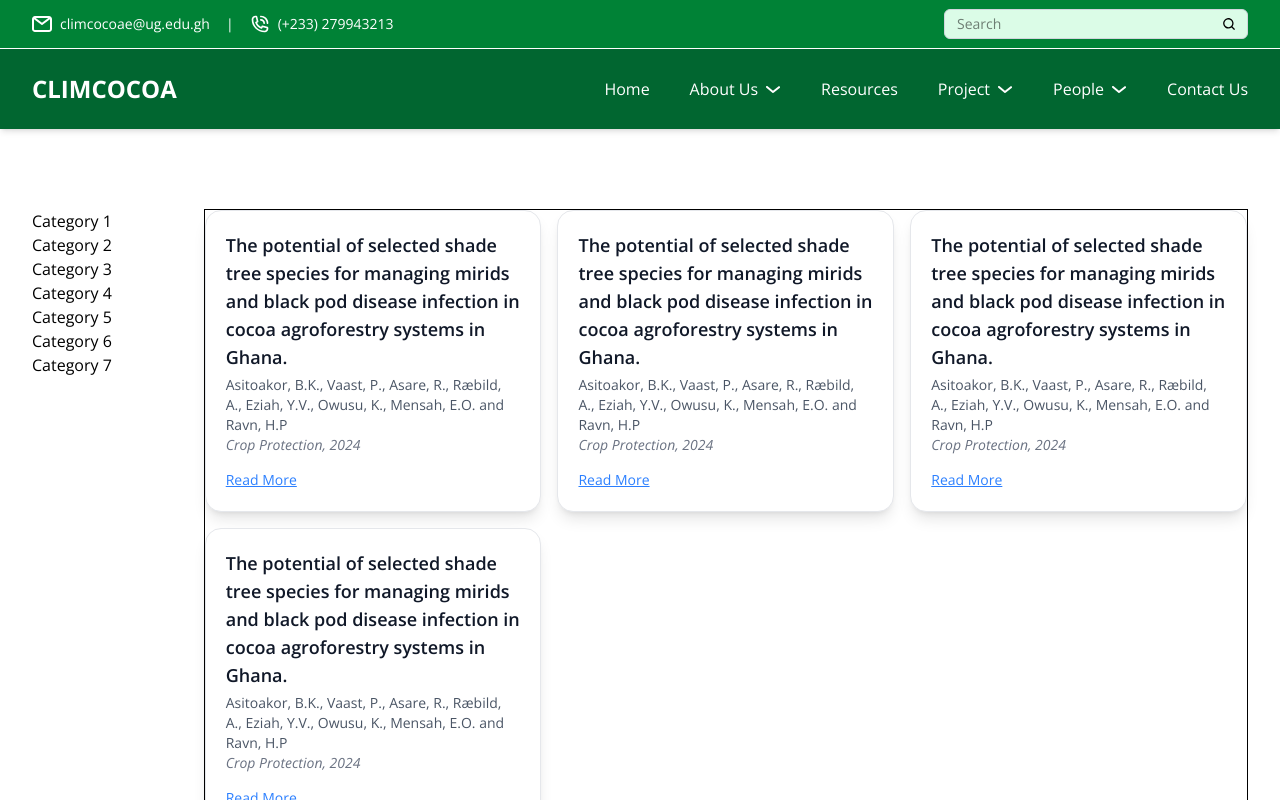
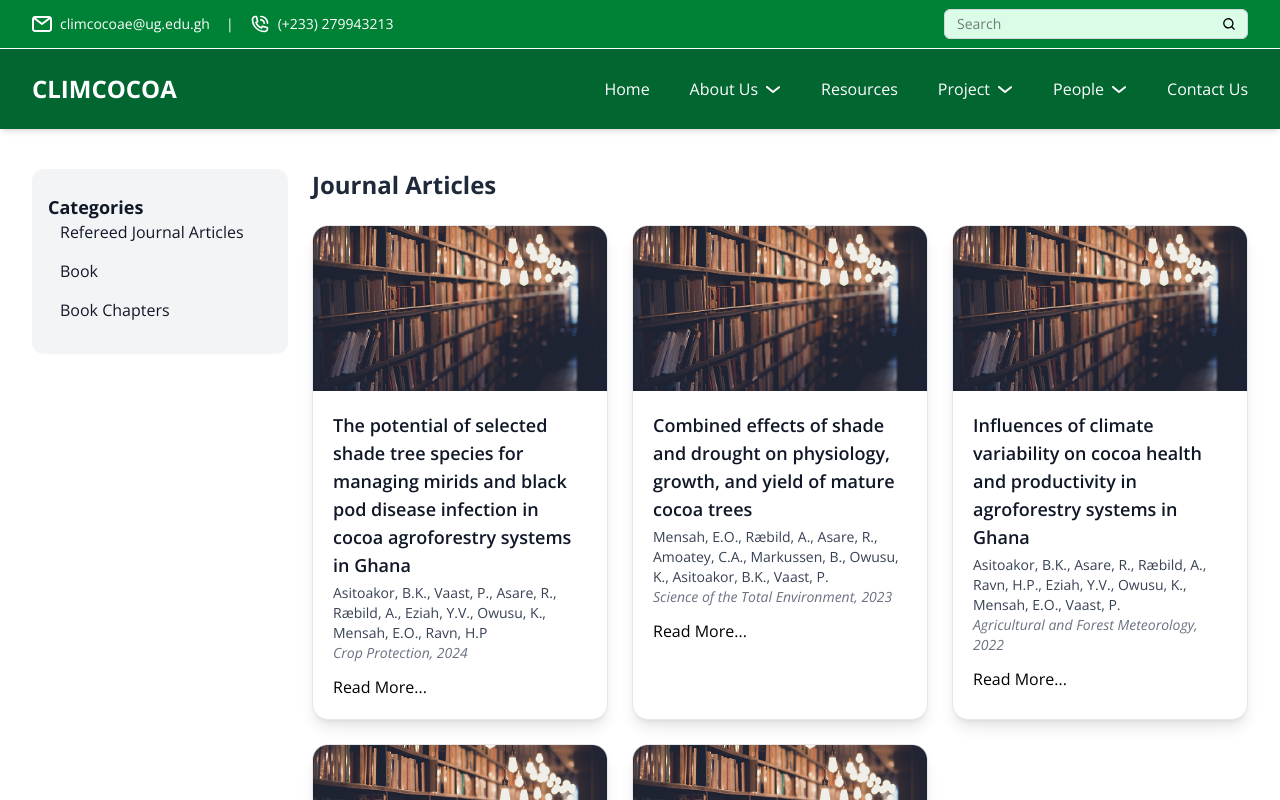
Before and after one commit to Geraldkhody/CLIMCOCOA, a React (Vite) app: page /resource in a window 1280 px wide. Shown: the top 800 px of the page. Built offline with nearby package versions, Linux system fonts and the light colour scheme; a web font is replaced by a local one.

Commit message:
Resource page done

```diff
--- a/src/Screens/Resource/Card.jsx
+++ b/src/Screens/Resource/Card.jsx
@@ -1,21 +1,97 @@
+import { Link } from "react-router-dom";
+import style from "./Card.module.css";
+import image from "@/assets/Resource.png";
+
 export default function ResearchCard({ title, authors, journal, year, doi }) {
-    return (
-      <div className="bg-white shadow-lg rounded-2xl p-5 border border-gray-200 hover:shadow-xl transition-all">
-        <h3 className="text-lg font-semibold text-gray-900 hover:text-blue-600">
-          <a href={doi} target="_blank" rel="noopener noreferrer">{title}</a>
+  return (
+    <Link
+      to={doi}
+      target="_blank"
+      rel="noopener noreferrer"
+      className={`${style.researchCard} max-w-[400px] h-full bg-white shadow-lg rounded-2xl border border-gray-200 hover:shadow-xl transition-all group`}
+    >
+      <img src={image} alt="" />
+
+      <div className="p-5">
+        <h3 className="text-lg font-semibold text-gray-900 group-hover:text-green-800">
+          {title}
         </h3>
-        <p className="text-sm text-gray-600 mt-1">{authors}</p>
-        <p className="text-sm italic text-gray-500">{journal}, {year}</p>
+        <p className="text-sm text-gray-700 mt-1">{authors}</p>
+        <p className="text-sm italic text-gray-500">
+          {journal}, {year}
+        </p>
+        <div className="mt-3">
+          <p>
+            Read More...
+          </p>
+        </div>
+      </div>
+    </Link>
+  );
+}
+
+export function ResearchCard2({ title, authors, journal, year, doi }) {
+  return (
+    <Link
+      to={doi}
+      target="_blank"
+      rel="noopener noreferrer"
+      className={`${style.researchCard} bg-green-700 shadow-lg rounded-2xl  border border-gray-200 hover:shadow-2xl transition-all group`}
+    >
+      <img src={image} alt="" />
+
+      <div className="p-5">
+        <h3 className="text-lg font-semibold text-white group-hover:text-blue-600">
+          {title}
+        </h3>
+        <p className="text-sm text-gray-100 mt-2">{authors}</p>
+        <p className="text-sm italic text-gray-300">
+          {journal}, {year}
+        </p>
+        <div className="mt-3">
+          <Link
+            to={doi}
+            target="_blank"
+            rel="noopener noreferrer"
+            className="text-blue-500 hover:text-blue-700 text-sm no-underline"
+          >
+            Read More...
+          </Link>
+        </div>
+      </div>
+    </Link>
+  );
+}
+
+export function ResearchCard3({ title, authors, journal, year, doi }) {
+  return (
+    <div
+      className={`${style.researchCard} bg-white hover:bg-green-600 shadow-lg rounded-2xl border border-gray-200 hover:shadow-xl transition-all group`}
+    >
+      <img src={image} alt="" />
+      <div className="p-5  hover:shadow-xl transition-all">
+        <h3 className="text-lg font-semibold text-gray-900  group-hover:text-white">
+          <a href={doi} target="_blank" rel="noopener noreferrer">
+            {title}
+          </a>
+        </h3>
+        <p className="text-sm text-gray-600 group-hover:text-gray-100 mt-1">
+          {authors}
+        </p>
+        <p className="text-sm italic text-gray-500 group-hover:text-gray-200">
+          {journal}, {year}
+        </p>
         <div className="mt-3">
           <a
             href={doi}
             target="_blank"
             rel="noopener noreferrer"
-            className="text-blue-500 hover:text-blue-700 underline text-sm"
+            className="text-blue-500 hover:text-blue-700 text-sm"
           >
-            Read More
+            Read More...
           </a>
         </div>
       </div>
-    );
-  }
+    </div>
+  );
+}
--- /dev/null
+++ b/src/Screens/Resource/Card.module.css
@@ -0,0 +1,7 @@
+/* Custom styles if needed */
+.researchCard {
+    transition: transform 0.2s ease-in-out;
+  }
+  .researchCard:hover {
+    transform: scale(1.02);
+  }
--- a/src/Screens/Resource/Resource.jsx
+++ b/src/Screens/Resource/Resource.jsx
@@ -1,41 +1,227 @@
-import React from 'react'
-import ResearchCard from './Card';
+import React, { useRef, useState } from "react";
+import ResearchCard from "./Card";
+import { Menu } from "lucide-react";
 
 const Resource = () => {
+    const [showSidebar, setShowSidebar] = useState(false);
 
-    const book = {
-        title: "The potential of selected shade tree species for managing mirids and black pod disease infection in cocoa agroforestry systems in Ghana. ",
-        author: "Asitoakor, B.K., Vaast, P., Asare, R., Ræbild, A., Eziah, Y.V., Owusu, K., Mensah, E.O. and Ravn, H.P ",
+    const journalArticlesRef = useRef(null)
+    const booksRef = useRef(null)
+    const bookChaptersRef = useRef(null)
+
+  const publications = {
+    journalArticles: [
+      {
+        title:
+          "The potential of selected shade tree species for managing mirids and black pod disease infection in cocoa agroforestry systems in Ghana",
+        authors:
+          "Asitoakor, B.K., Vaast, P., Asare, R., Ræbild, A., Eziah, Y.V., Owusu, K., Mensah, E.O., Ravn, H.P",
         journal: "Crop Protection",
-        year: "2024",
-        DOI: "https://doi.org/10.1016/j.cropro.2024.106810",
+        year: 2024,
+        doi: "https://doi.org/10.1016/j.cropro.2024.106810",
+      },
+      {
+        title:
+          "Combined effects of shade and drought on physiology, growth, and yield of mature cocoa trees",
+        authors:
+          "Mensah, E.O., Ræbild, A., Asare, R., Amoatey, C.A., Markussen, B., Owusu, K., Asitoakor, B.K., Vaast, P.",
+        journal: "Science of the Total Environment",
+        year: 2023,
+        doi: "https://doi.org/10.1016/j.scitotenv.2023.165657",
+      },
+      {
+        title:
+          "Influences of climate variability on cocoa health and productivity in agroforestry systems in Ghana",
+        authors:
+          "Asitoakor, B.K., Asare, R., Ræbild, A., Ravn, H.P., Eziah, Y.V., Owusu, K., Mensah, E.O., Vaast, P.",
+        journal: "Agricultural and Forest Meteorology",
+        year: 2022,
+        doi: "https://doi.org/10.1016/j.agrformet.2022.109199",
+      },
+      {
+        title:
+          "Selected shade tree species improved cocoa yields in low-input agroforestry systems in Ghana",
+        authors:
+          "Asitoakor, B.K., Ræbild, A., Ravn, H.P., Vaast, P., Eziah, Y.V., Owusu, K., Mensah, E.O., Asare, R.",
+        journal: "Agricultural Systems",
+        year: 2022,
+        doi: "https://doi.org/10.1016/j.agsy.2022.103476",
+      },
+      {
+        title:
+          "Limited effects of shade on physiological performances of cocoa (Theobroma cacao L.) under elevated temperature",
+        authors:
+          "Mensah, E.O., Asare, R., Vaast, P., Amoatey, C.A., Markussen, B., Owusu, K., Asitoakor, B.K., Ræbild, A.",
+        journal: "Environmental and Experimental Botany",
+        year: 2022,
+        doi: "https://doi.org/10.1016/j.envexpbot.2022.104983",
+      },
+    ],
+
+    books: [
+      {
+        title:
+          "Agroforestry as Climate Change Adaptation: The Case of Cocoa Farming in Ghana",
+        authors: "Olwig, M. F., Skovmand Bosselmann, A., Owusu, K.",
+        journal: "Springer Nature",
+        year: 2024,
+        doi: "https://doi.org/10.1007/978-3-031-45635-0",
+      },
+    ],
+
+    bookChapters: [
+      {
+        title: "Introduction: climate, cocoa and trees",
+        authors: "Olwig, M. F., Asare, R., Meilby, H., Vaast, P., Owusu, K.",
+        journal: "In Agroforestry as Climate Change Adaptation",
+        year: 2023,
+        doi: "https://doi.org/10.1007/978-3-031-45635-0_1",
+      },
+      {
+        title: "Cocoa under heat and drought stress",
+        authors:
+          "Mensah, E. O., Vaast, P., Asare, R., Amoatey, C. A., Owusu, K., Asitoakor, B. K., Ræbild, A.",
+        journal: "In Agroforestry as Climate Change Adaptation",
+        year: 2023,
+        doi: "https://doi.org/10.1007/978-3-031-45635-0_2",
+      },
+      {
+        title:
+          "Shade Tree Species Matter: Sustainable Cocoa-Agroforestry Management",
+        authors:
+          "Asitoakor, B. K., Ræbild, A., Vaast, P., Ravn, H. P., Owusu, K., Mensah, E. O., Asare, R.",
+        journal: "In Agroforestry as Climate Change Adaptation",
+        year: 2023,
+        doi: "https://doi.org/10.1007/978-3-031-45635-0_3",
+      },
+      {
+        title:
+          "Social challenges and opportunities in agroforestry: cocoa farmers' perspectives",
+        authors: "Bosselmann, A. S., Boadi, S. A., Olwig, M. F., Asare, R.",
+        journal: "In Agroforestry as Climate Change Adaptation",
+        year: 2023,
+        doi: "https://doi.org/10.1007/978-3-031-45635-0_4",
+      },
+      {
+        title: "Household economics of cocoa agroforestry: costs and benefits",
+        authors:
+          "Boadi, S. A., Bosselmann, A. S., Owusu, K., Asare, R., Olwig, M. F.",
+        journal: "In Agroforestry as Climate Change Adaptation",
+        year: 2023,
+        doi: "https://doi.org/10.1007/978-3-031-45635-0_5",
+      },
+      {
+        title:
+          "Can Agroforestry Provide a Future for Cocoa? Implications for Policy and Practice",
+        authors: "Olwig, M. F., Asare, R., Vaast, P., Bosselmann, A. S.",
+        journal: "In Agroforestry as Climate Change Adaptation",
+        year: 2024,
+        doi: "https://doi.org/10.1007/978-3-031-45635-0_6",
+      },
+      {
+        title:
+          "The role of innovation in sustainable cocoa cultivation: Moving beyond mitigation and adaptation",
+        authors:
+          "Boadi, S. A., Olwig, M. F., Asare, R., Bosselmann, A. S., Owusu, K.",
+        journal:
+          "In Climate-induced innovation: Mitigation and adaptation to climate change",
+        year: 2022,
+        doi: "https://doi.org/10.1007/978-3-031-01330-0_3",
+      },
+    ],
+  };
+
+  const scrollToSection = (ref) => {
+    if (ref.current) {
+      ref.current.scrollIntoView({ behavior: "smooth", block: "start" });
+      setShowSidebar(false); // Close sidebar on mobile after clicking
+      console.log("oasdjakd")
     }
+  };
 
   return (
-    <div className='wrapper mt-20 flex'>
-        <div className='w-50 gap-10 '>
-            <p>Category 1</p>
-            <p>Category 2</p>
-            <p>Category 3</p>
-            <p>Category 4</p>
-            <p>Category 5</p>
-            <p>Category 6</p>
-            <p>Category 7</p>
+    <div className="wrapper mt-10 flex flex-col md:flex-row gap-6">
+      {/* Mobile Sidebar Toggle */}
+      <button
+        className="md:hidden bg-gray-200 p-2 rounded-lg flex items-center gap-2"
+        onClick={() => setShowSidebar(!showSidebar)}
+      >
+        <Menu className="w-5 h-5" />
+        <span>Categories</span>
+      </button>
+
+      {/* Sidebar */}
+      <div
+        className={`fixed md:sticky left-0 top-28 md:top-35 h-full bg-gray-100 text-gray-900 shadow-lg md:shadow-none px-4 py-6 pb-8 rounded-r-xl md:rounded-xl transition-transform ${
+          showSidebar ? "translate-x-0" : "-translate-x-full"
+        } md:translate-x-0 md:min-w-56 md:text-sm lg:text-[16px] lg:min-w-64`}
+      >
+        <h1 className="font-bold text-lg">Categories</h1>
+        <div className="ml-3 space-y-4">
+          <p className="cursor-pointer" onClick={scrollToSection(journalArticlesRef)}>Refereed Journal Articles</p>
+          <p className="cursor-pointer" onClick={scrollToSection(booksRef)}>Book</p>
+          <p className="cursor-pointer" onClick={scrollToSection(bookChaptersRef)}>Book Chapters</p>
         </div>
-        <div className='border w-full grid grid-cols-3 gap-4'>
-            <ResearchCard authors={book.author} title={book.title} journal={book.journal} year={book.year} doi={book.DOI} />
-            <ResearchCard authors={book.author} title={book.title} journal={book.journal} year={book.year} doi={book.DOI} />
-            <ResearchCard authors={book.author} title={book.title} journal={book.journal} year={book.year} doi={book.DOI} />
-            <ResearchCard authors={book.author} title={book.title} journal={book.journal} year={book.year} doi={book.DOI} />
-        </div>
-        {/* <div className="grid grid-cols-3 gap-6">
-            <ResearchCard authors={book.author} title={book.title} journal={book.journal} year={book.year} doi={book.DOI} />
-            <ResearchCard authors={book.author} title={book.title} journal={book.journal} year={book.year} doi={book.DOI} />
-            <ResearchCard authors={book.author} title={book.title} journal={book.journal} year={book.year} doi={book.DOI} />
-            <ResearchCard authors={book.author} title={book.title} journal={book.journal} year={book.year} doi={book.DOI} />
-        </div> */}
+      </div>
+
+      <div className="space-y-12">
+        {/* Journal Articles Section */}
+        <section ref={journalArticlesRef}>
+          <h2 className="publication-heads">
+            Journal Articles
+          </h2>
+          <div className="publication-grid">
+            {publications.journalArticles.map((pub, index) => (
+              <ResearchCard
+                key={`journal-${index}`}
+                title={pub.title}
+                authors={pub.authors}
+                journal={pub.journal}
+                year={pub.year}
+                doi={pub.doi}
+              />
+            ))}
+          </div>
+        </section>
+
+        {/* Books Section */}
+        <section ref={booksRef}>
+          <h2 className="publication-heads">Books</h2>
+          <div className="publication-grid">
+            {publications.books.map((book, index) => (
+              <ResearchCard
+                key={`book-${index}`}
+                title={book.title}
+                authors={book.authors}
+                journal={book.journal}
+                year={book.year}
+                doi={book.doi}
+              />
+            ))}
+          </div>
+        </section>
+
+        {/* Book Chapters Section */}
+        <section ref={bookChaptersRef}>
+          <h2 className="publication-heads">
+            Book Chapters
+          </h2>
+          <div className="publication-grid">
+            {publications.bookChapters.map((chapter, index) => (
+              <ResearchCard
+                key={`chapter-${index}`}
+                title={chapter.title}
+                authors={chapter.authors}
+                journal={chapter.journal}
+                year={chapter.year}
+                doi={chapter.doi}
+              />
+            ))}
+          </div>
+        </section>
+      </div>
     </div>
-  )
-}
+  );
+};
 
 export default Resource;
--- a/src/index.css
+++ b/src/index.css
@@ -27,3 +27,11 @@
 .location {
     @apply block text-xs
 }
+
+.publication-grid {
+    @apply grid grid-cols-1 sm:grid-cols-2 lg:grid-cols-3 place-items-center gap-6
+}
+
+.publication-heads {
+    @apply text-xl md:text-2xl font-bold mb-6 text-gray-800
+}
```
Also changed, not shown: src/Components/Header/Navbar/Navbar.jsx (+12 -12 lines), src/Screens/Contact/Contact.jsx (+11 -4 lines), src/Screens/Contact/Contact.module.css (added, +22 -0 lines), src/assets/Resource.png (added).
